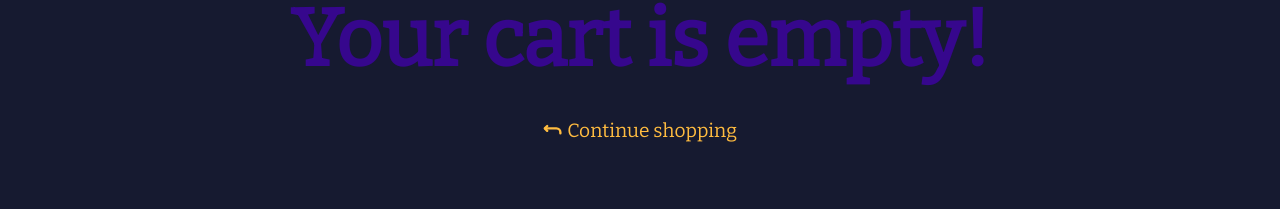
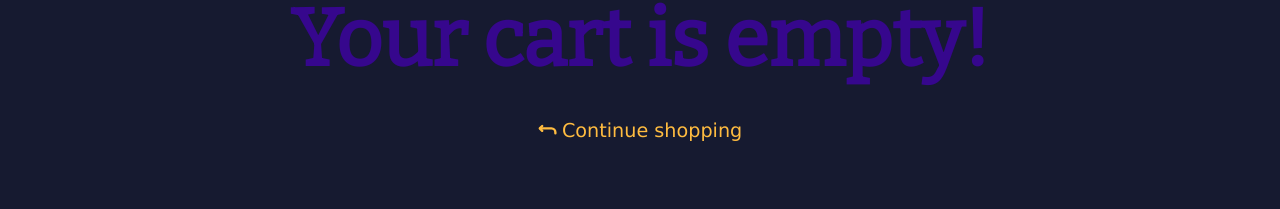
Before and after one commit to Eckry/store-app, a React (Vite) app: page /store-app/cart in a window 1280 px wide. Shown: the part 414-623 px from the top of the page. Built offline with nearby package versions, Linux system fonts and the light colour scheme.

Commit message:
change font to buttons and anchors

```diff
--- a/src/App.css
+++ b/src/App.css
@@ -1,4 +1,4 @@
-@import url("https://fonts.googleapis.com/css2?family=Bitter:ital,wght@0,400;1,300&display=swap");
+@import url("https://fonts.googleapis.com/css2?family=Bitter:ital,wght@0,400;1,300&family=Source+Code+Pro&display=swap");
 
 *,
 *::after,
@@ -31,9 +31,14 @@ body {
   padding-bottom: 150px;
 }
 
+button {
+  font-family: Verdana, Geneva, Tahoma, sans-serif !important;
+}
+
 a {
   text-decoration: none;
   color: white;
+  font-family: Verdana, Geneva, Tahoma, sans-serif !important;
 }
 
 .container {
@@ -92,13 +97,13 @@ a {
   }
 }
 
-@media(max-width: 600px){
+@media (max-width: 600px) {
   body {
     padding-bottom: 239px;
   }
 }
 
-@media(max-width: 700px){
+@media (max-width: 700px) {
   .container {
     grid-template-columns: 1fr;
     min-height: 3700px;
--- a/src/components/styles/Product.css
+++ b/src/components/styles/Product.css
@@ -58,7 +58,6 @@
 }
 
 .product-button {
-  font-family: "Bitter", serif;
   color: white;
   background-color: var(--tertiary-color);
   font-weight: bold;
--- a/src/components/styles/ShippingInformation.css
+++ b/src/components/styles/ShippingInformation.css
@@ -19,7 +19,6 @@
 }
 
 .shipping-button {
-  font-family: "Bitter", serif;
   font-size: 1rem;
   background-color: var(--tertiary-color);
   padding: 0.7rem;
--- a/src/routes/styles/Address.css
+++ b/src/routes/styles/Address.css
@@ -47,7 +47,6 @@
 }
 
 .address-button {
-  font-family: "Bitter", serif;
   font-size: 1rem;
   background-color: var(--tertiary-color);
   padding: 0.7rem;
```
